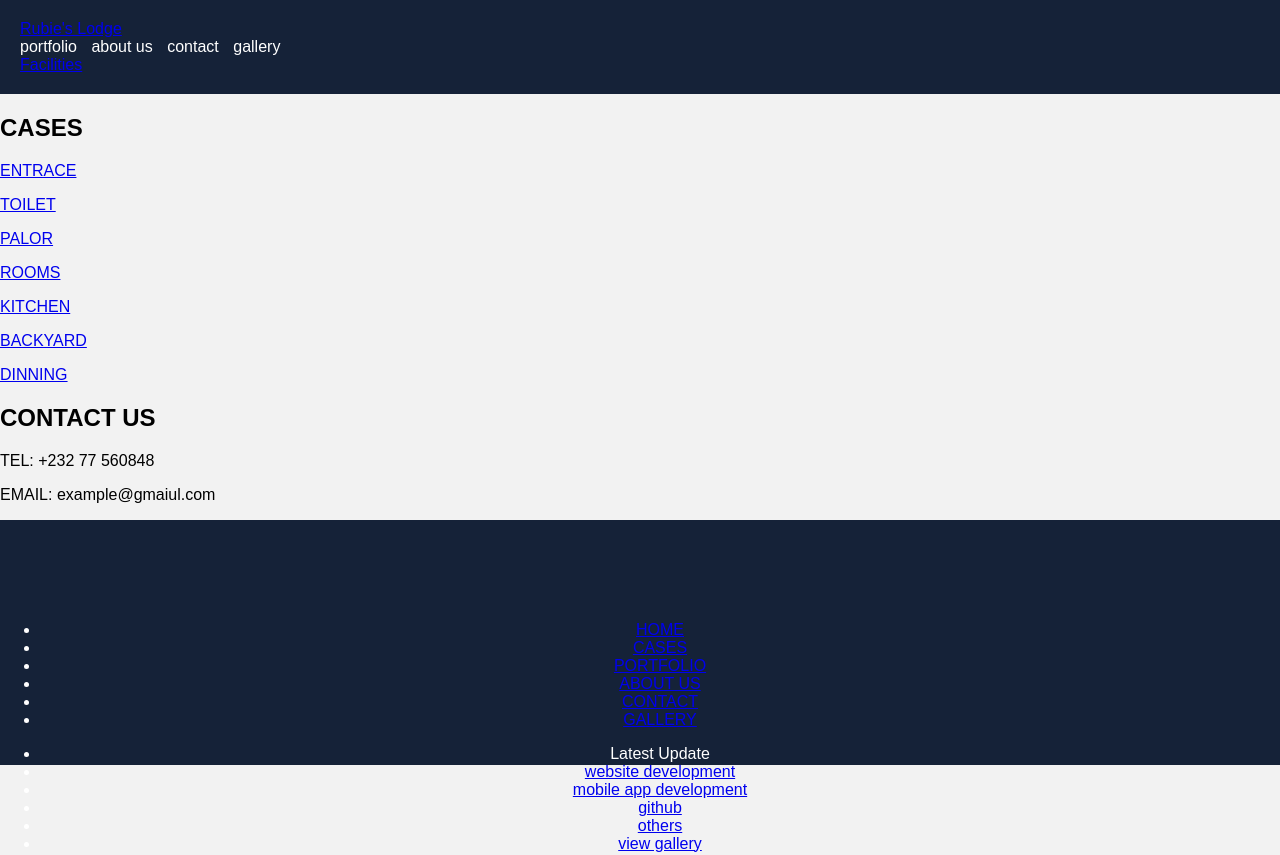
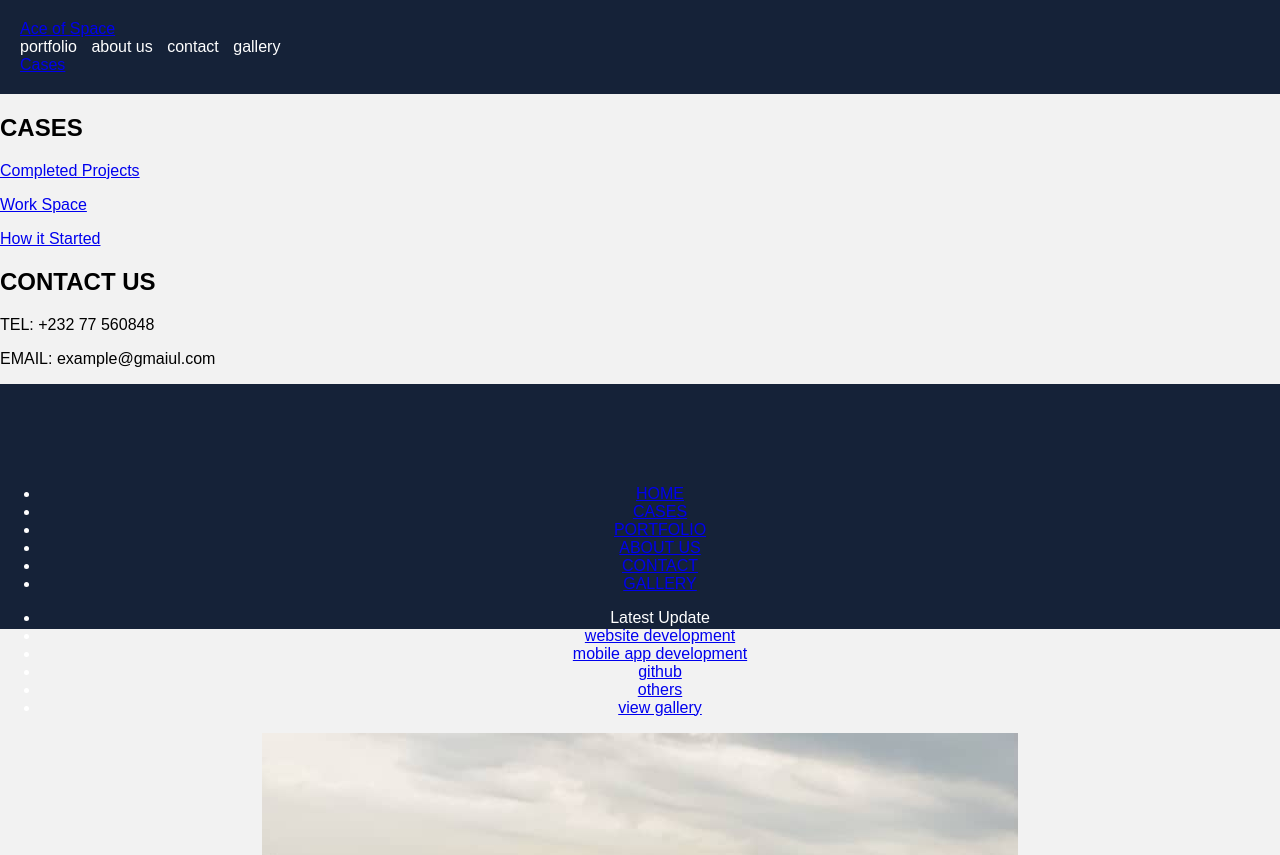
Before and after one commit to Ace-of-Space/Web-Project, a plain HTML site: page lile/cases.html in a window 1280 px wide. Shown: the top 855 px of the page. Drawn offline with Linux system fonts and the light colour scheme; files that its build step writes are made by us from their sources; files whose address does not match are found by name.

Commit message:
Update cases.html

```diff
--- a/lile/cases.html
+++ b/lile/cases.html
@@ -12,7 +12,7 @@
 
 <body>
     <header>
-        <a href="index.html" class="banner">Rubie's Lodge</a>
+        <a href="index.html" class="banner">Ace of Space</a>
         <nav>
             <ul>
                 <li><a href="portfolio.html">portfolio</a></li>
@@ -21,49 +21,28 @@
                 <li><a href="gallery.html">gallery</a></li>
             </ul>
 
-            <a href="cases.html" class="cases">Facilities</a>
+            <a href="cases.html" class="cases">Cases</a>
         </nav>
     </header>
     <main>
         <section class="cases-link">
             <div class="wrapper">
                     <h2>CASES</h2>
-                    <a href="case1.html">
+                    <a href="completed.html">
                     <div class="cases-link">
-                        <p>ENTRACE</p>
+                        <p>Completed Projects</p>
                     </div>
                      </a>
-                     <a href="toilet.html">
+                     <a href="workspace.html">
                     <div class="cases-link">
-                        <p>TOILET</p>
+                        <p>Work Space</p>
                     </div>
                     </a>
-                    <a href="palor.html">
+                    <a href="started.html">
                     <div class="cases-link">
-                        <p>PALOR</p>
+                        <p>How it Started</p>
                     </div>
                     </a>
-                    <a href="room.html">
-                    <div class="cases-link">
-                        <p>ROOMS</p>
-                    </div>
-                    </a>
-                    <a href="kitchen.html">
-                    <div class="cases-link">
-                        <p>KITCHEN</p>
-                    </div>
-                    </a>
-                    <a href="backyard.html">
-                    <div class="cases-link">
-                        <p>BACKYARD</p>
-                    </div>
-                    </a>
-                    <a href="dinning.html">
-                        <div class="cases-link">
-                            <p>DINNING</p>
-                        </div>
-                        </a>
-
 
             </div>
             </div>
@@ -75,8 +54,6 @@
                 <P>EMAIL: example@gmaiul.com</P>
         </section>
     </main>
-
-
 
         <div class="wrapper">
         <footer>
```
